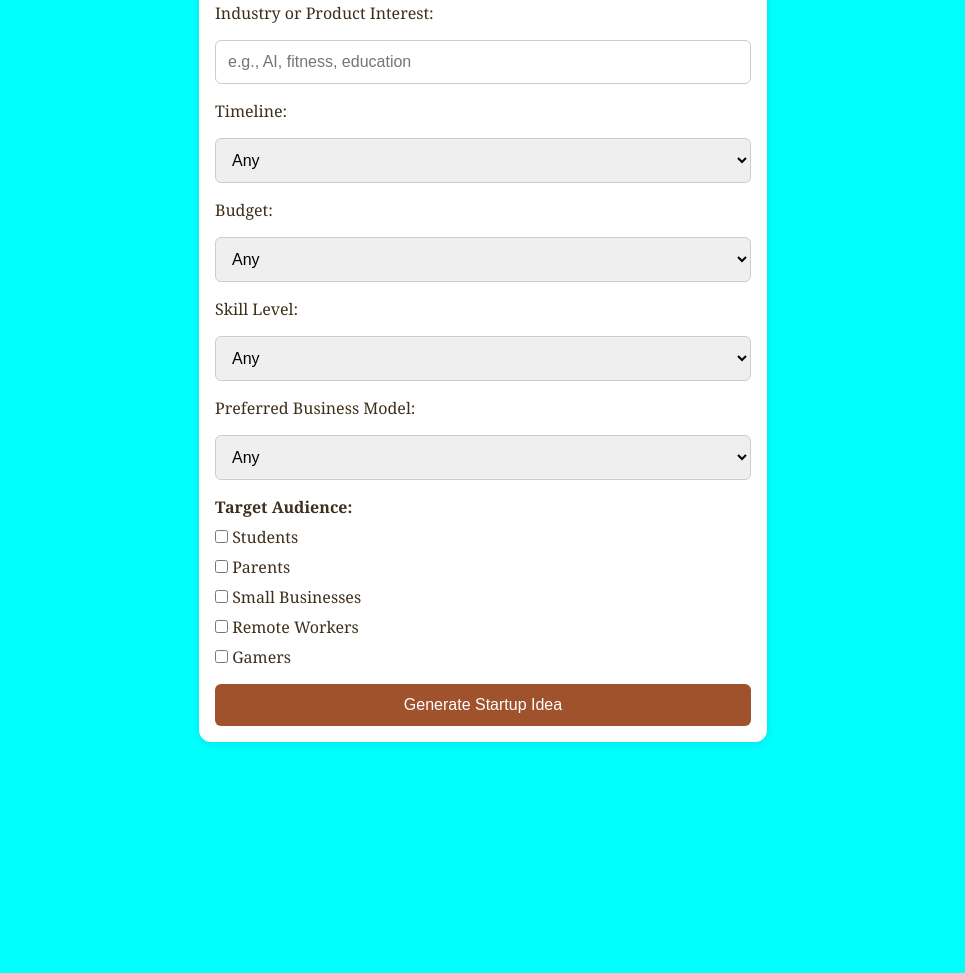
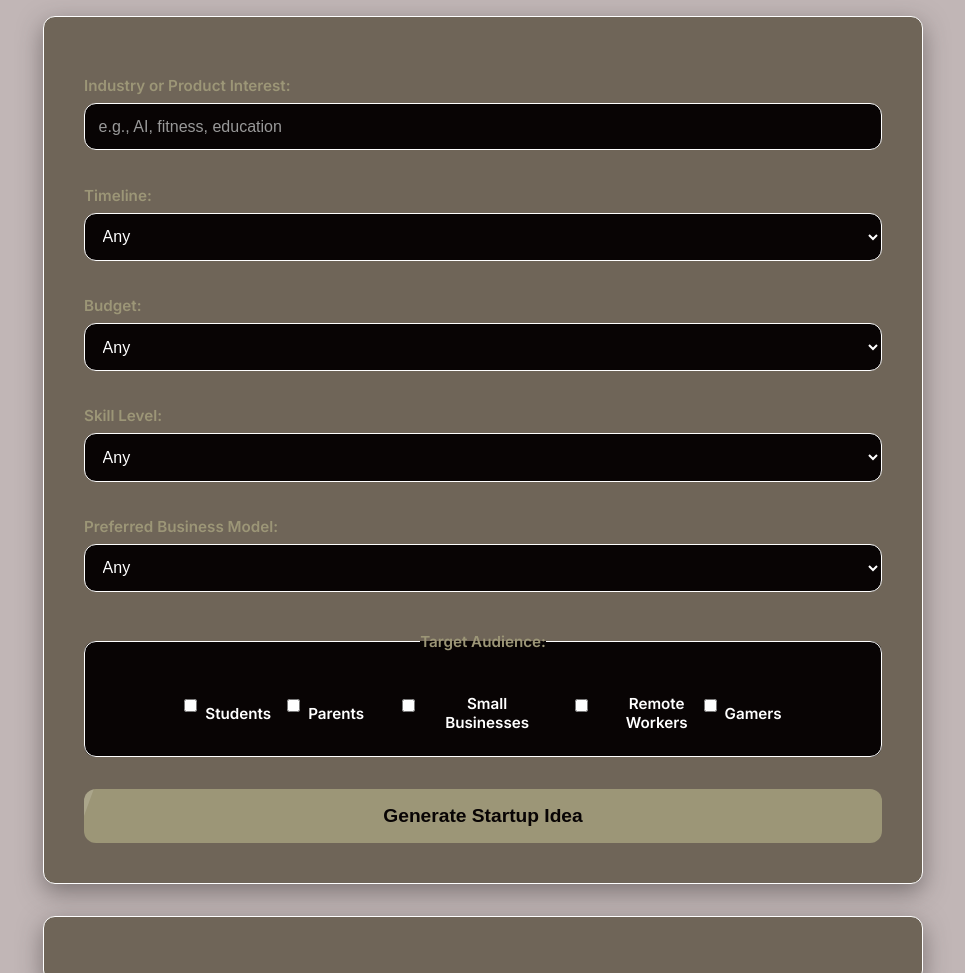
Before and after one commit to VSG1980/final-project-2025, a website built with Vite: page client/index.html in a window 1280 px wide. Shown: the part 97-1070 px from the top of the page, without its empty margins (157-1122 px from the left). Before the commit the page ends 887 px from the top, so only its background shows below. Built offline with nearby package versions, Linux system fonts and the light colour scheme.

Commit message:
Update style.css

```diff
--- a/client/src/style.css
+++ b/client/src/style.css
@@ -1,3 +1,15 @@
+@import url("https://fonts.googleapis.com/css2?family=Inter:wght@600;800&display=swap");
+
+:root {
+  --bg-dark: #080404;
+  --gold-tan: #9c9677;
+  --charcoal: #6f6558;
+  --white: #ffffff;
+  --radius: 12px;
+  --shadow: rgba(53, 47, 47, 0.5);
+  --max-width: 880px;
+}
+
 * {
   box-sizing: border-box;
   margin: 0;
@@ -5,91 +17,184 @@
 }
 
 body {
-  font-family: "Georgia", serif;
-  background-color: aqua;
-  background-size: cover;
-  background-position: center;
-  background-repeat: no-repeat;
-  background-attachment: fixed;
-  color: #3e2f1c;
-  padding: 1rem;
-  max-width: 600px;
-  margin: auto;
+  font-family: "Inter", sans-serif;
+  background-color: rgb(193, 182, 182);
+  color: var(--white);
+  padding: 2rem;
+  min-height: 100vh;
+}
+
+.app-header {
+  background-color: var(--charcoal);
+  padding: 1.2rem 2rem;
+  display: flex;
+  align-items: center;
+  justify-content: center;
+  border-radius: var(--radius);
+  max-width: var(--max-width);
+  margin: 0 auto 2rem;
+  box-shadow: 0 4px 16px var(--shadow);
+}
+
+.logo {
+  font-size: 1.6rem;
+  font-weight: 800;
+  color: var(--white);
 }
 
 h1 {
-  font-size: 2rem;
   text-align: center;
-  margin-bottom: 1.5rem;
-  color: #fff;
-  text-shadow: 0 0 10px #3e2f1c;
-}
-
-h2 {
-  font-size: 1.4rem;
-  text-align: center;
-  margin-bottom: 1.5rem;
-  color: #fff;
-  text-shadow: 0 0 10px #3e2f1c;
+  font-size: 2.5rem;
+  font-weight: 800;
+  margin-bottom: 2rem;
+  color: var(--white);
 }
 
 form {
-  display: flex;
-  flex-direction: column;
-  gap: 1rem;
-  background-color: #fff;
-  padding: 1rem;
-  border-radius: 12px;
-  box-shadow: 0 2px 8px rgba(0, 0, 0, 0.1);
+  max-width: var(--max-width);
+  margin: 0 auto;
+  background-color: var(--charcoal);
+  padding: 2.5rem;
+  border-radius: var(--radius);
+  border: 1px solid var(--white);
+  box-shadow: 0 8px 24px var(--shadow);
+}
+
+label,
+legend {
+  display: block;
+  font-weight: 600;
+  color: var(--gold-tan);
+  margin-top: 1.2rem;
+  margin-bottom: 0.5rem;
+  font-size: 0.95rem;
 }
 
 input,
 select {
-  padding: 0.75rem;
-  border-radius: 6px;
-  border: 1px solid #ccc;
+  width: 100%;
+  padding: 0.85rem;
   font-size: 1rem;
+  border-radius: var(--radius);
+  border: 1px solid var(--white);
+  background-color: var(--bg-dark);
+  color: var(--white);
+  margin-bottom: 1rem;
+}
+
+input::placeholder {
+  color: #999;
+}
+
+fieldset {
+  border: 1px solid var(--white);
+  border-radius: var(--radius);
+  padding: 1rem 1.5rem;
+  margin-top: 1.5rem;
+  background-color: var(--bg-dark);
+  display: flex;
+  flex-wrap: wrap;
+  justify-content: center;
+  align-items: center;
+  gap: 1rem;
+  text-align: center;
+}
+
+fieldset label {
+  display: flex;
+  align-items: center;
+  gap: 0.5rem;
+  font-weight: 500;
+  color: var(--white);
+  cursor: pointer;
 }
 
 button {
-  padding: 0.75rem;
-  font-size: 1rem;
-  background-color: #a0522d;
-  color: white;
+  display: block;
+  width: 100%;
+  background-color: var(--gold-tan);
+  color: var(--bg-dark);
+  font-size: 1.2rem;
+  font-weight: 700;
+  padding: 1rem;
   border: none;
-  border-radius: 6px;
+  border-radius: var(--radius);
+  margin-top: 2rem;
   cursor: pointer;
+  position: relative;
+  overflow: hidden;
+  transition: all 0.3s ease;
+}
+
+button::after {
+  content: "";
+  position: absolute;
+  top: 0;
+  left: -100%;
+  height: 100%;
+  width: 100%;
+  background: rgba(255, 255, 255, 0.15);
+  transform: skewX(-20deg);
+  transition: left 0.4s ease;
 }
 
 button:hover {
-  background-color: #8b4513;
+  background-color: var(--white);
+  color: var(--bg-dark);
 }
 
-fieldset {
-  border: none;
-  padding: 0;
-  display: flex;
-  flex-direction: column;
-  gap: 0.5rem;
-}
-
-legend {
-  font-weight: bold;
-  margin-bottom: 0.5rem;
+button:hover::after {
+  left: 150%;
 }
 
 #responses {
-  margin-top: 2rem;
-  display: flex;
-  flex-direction: column;
-  gap: 1.5rem;
+  max-width: var(--max-width);
+  margin: 2rem auto;
+  background-color: var(--charcoal);
+  padding: 2rem;
+  border-radius: var(--radius);
+  border: 1px solid var(--white);
+  box-shadow: 0 8px 24px var(--shadow);
+  font-size: 1.1rem;
+  color: var(--white);
 }
 
-#responses p {
-  background-color: #fff;
-  padding: 1rem;
-  border-radius: 10px;
-  box-shadow: 0 1px 6px rgba(0, 0, 0, 0.2);
-  line-height: 1.6;
-  white-space: pre-line;
+.spinner {
+  margin: 2rem auto;
+  border: 6px solid #f3f3f3;
+  border-top: 6px solid var(--gold-tan);
+  border-radius: 50%;
+  width: 40px;
+  height: 40px;
+  animation: spin 1s linear infinite;
 }
+
+@keyframes spin {
+  to {
+    transform: rotate(360deg);
+  }
+}
+
+@media (max-width: 700px) {
+  body {
+    padding: 1rem;
+  }
+
+  h1 {
+    font-size: 2rem;
+    text-align: center;
+  }
+
+  .logo {
+    font-size: 1.4rem;
+  }
+
+  form,
+  #responses {
+    padding: 1.5rem;
+  }
+
+  button {
+    font-size: 1rem;
+  }
+}
```
